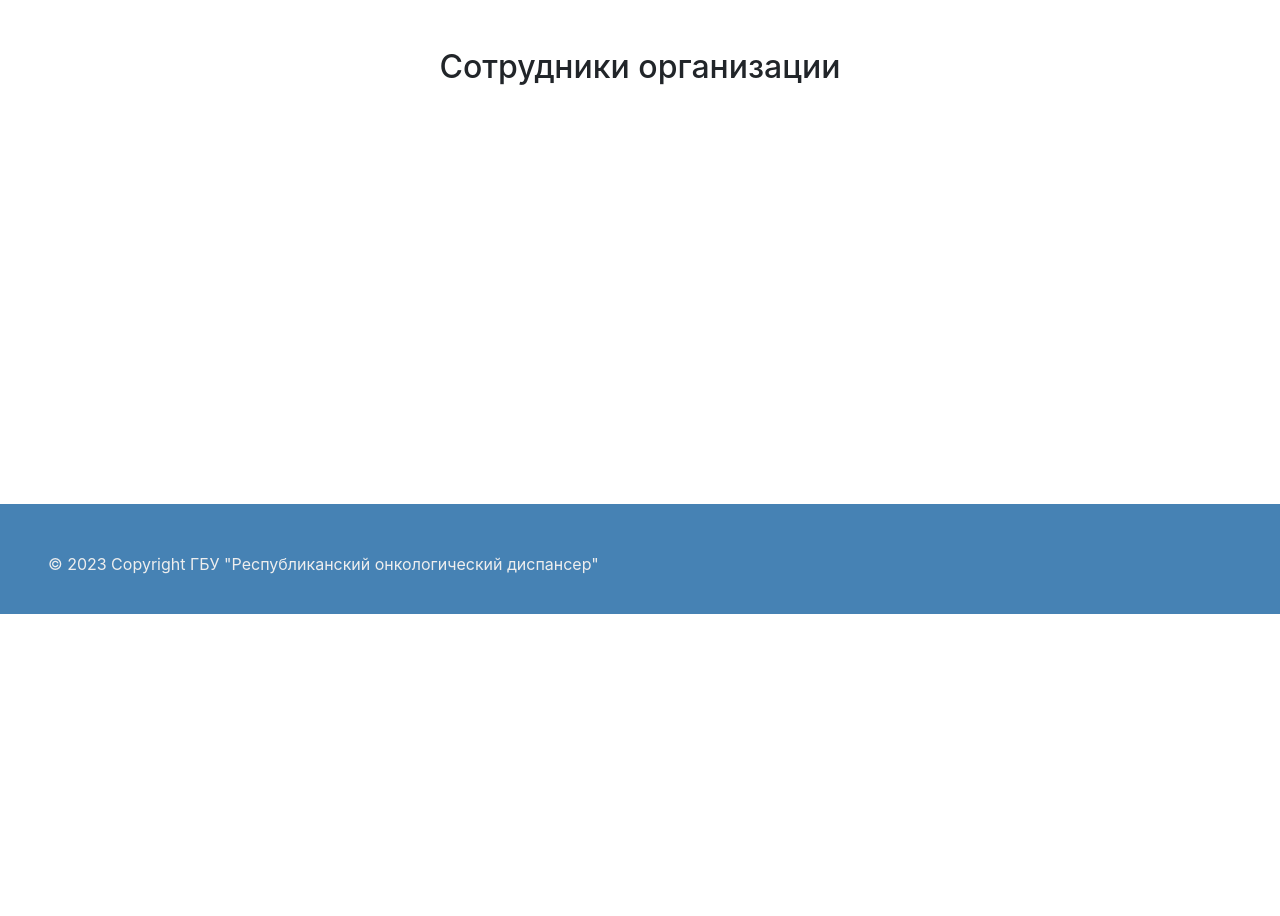
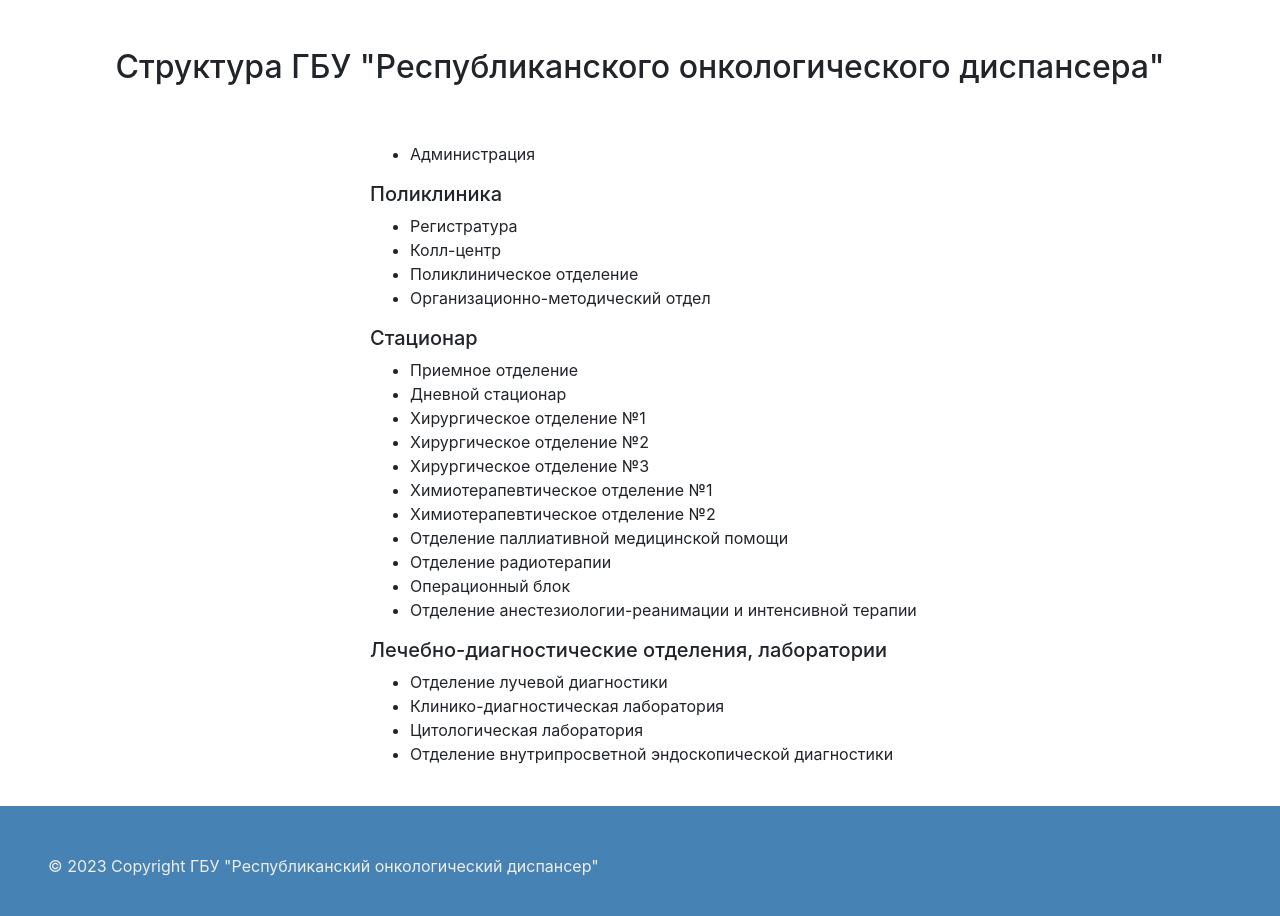
Before and after one commit to RDMN20/gburod, a Django app: page /structure/ in a window 1280 px wide. Shown: the part 186-1102 px from the top of the page. Before the commit the page ends 800 px from the top, so only its background shows below. Run offline with Django 3.2, Linux system fonts and the light colour scheme; data that the repository does not hold is empty; some libraries are stand-ins or nearby versions.

Commit message:
Develop (#12)
* Add structure content

* Update structure page

---------

Co-authored-by: ramzandashkar <dashkarov@gmail.com>

```diff
--- a/gburod/gburod_site/structure/views.py
+++ b/gburod/gburod_site/structure/views.py
@@ -9,21 +9,19 @@ from django.shortcuts import render, get_object_or_404, redirect
 from personnels.forms import RatingForm, CommentForm
 from personnels.models import Persona, Department, Rating, Comment
 
-# from forms import CommentForm
-
 
 def get_page_obj(posts, page_number):
+    """Paginator"""
     paginator = Paginator(posts, settings.AMOUNT_POSTS_ONE_PAGE)
     return paginator.get_page(page_number)
 
 
 def structures(request):
+    """Страница структура"""
     depart = Department.objects.all()
-    stuff = Persona.objects.filter(department__slug='administration')
     template = 'structure/structures.html'
     context = {
         'depart': depart,
-        'page_obj': get_page_obj(stuff, request.GET.get('page')),
     }
     return render(request, template, context)
 
@@ -33,7 +31,7 @@ def depart_detail(request, department_id):
     depart = Department.objects.all()
     departs = get_object_or_404(Department, id=department_id)
     current_page_id = department_id
-    personas = departs.persona.select_related('department',) # Persona.objects.filter(department=departs)
+    personas = departs.persona.select_related('department', )
     context = {
         'current_page_id': current_page_id,
         'depart': depart,
@@ -58,7 +56,6 @@ def persona_detail(request, persona_id):
                 return redirect('structure:persona_detail', persona_id=persona_id)
             except ValidationError as e:
                 messages.error(request, e.message)
-            # messages.error(request, 'Вы уже поставили рейтинг')
     else:
         form = RatingForm()
     context = {
--- a/gburod/gburod_site/templates/base.html
+++ b/gburod/gburod_site/templates/base.html
@@ -14,12 +14,11 @@
   <link rel="stylesheet" href="https://cdnjs.cloudflare.com/ajax/libs/font-awesome/5.15.3/css/all.min.css">
   <link rel="stylesheet" href="https://maxcdn.bootstrapcdn.com/bootstrap/4.3.1/css/bootstrap.min.css">
   <link rel="stylesheet" type="text/css" href="{% static 'css/main.css' %}">
-
   <script src="{% static 'js/main.js' %}" defer></script>
+  <script src="{% static 'js/button_up.js' %}" defer></script>
   <title>{% block title %}ГБУ РОД{% endblock title %}</title>
 </head>
 <body class="d-flex flex-column min-vh-100">
-
 {% include 'includes/header.html' %}
 
 {% block content %}
--- a/gburod/gburod_site/templates/includes/footer.html
+++ b/gburod/gburod_site/templates/includes/footer.html
@@ -1,4 +1,5 @@
 <footer class="mt-auto footer">
+
   <div class="row justify-content-center ">
     <div class="col ml-5 mt-5">
       <p>© {% now 'Y' %} Copyright ГБУ "Республиканский онкологический диспансер"</p>
--- a/gburod/gburod_site/templates/structure/structures.html
+++ b/gburod/gburod_site/templates/structure/structures.html
@@ -5,8 +5,7 @@
   <div class="container">
     <div class="row justify-content-center">
       <div class="col-auto py-5">
-        <h2>Сотрудники организации</h2>
-        <br>
+        <h2>Структура ГБУ "Республиканского онкологического диспансера"</h2>
       </div>
     </div>
     <div class="row">
@@ -21,47 +20,40 @@
         </div>
       </div>
       <div class="col-md-9">
-        <div class="row">
-          <div class="card-deck">
-            {% for persona in page_obj %}
-              <div class="card p-0 mb-3">
-                {% thumbnail persona.image "960x600" crop="center" upscale=True as im %}
-                  <img class="card-img-top" src="{{ im.url }}" alt="Card image cap">
-                {% endthumbnail %}
-                <div class="card-body">
-                  <h5
-                    class="card-title">{{ persona.first_name }} {{ persona.last_name }} {{ persona.patronymic_name }}</h5>
-                  <p class="card-text">
-                    Должность: {{ persona.seat }}
-                    <br>
-                    {% if persona.academic is not None and persona.academic is not False %}
-                      Ученная степень: {{ persona.academic }}
-                      <br>
-                    {% endif %}
-                    Отделение: {{ persona.department }}
-                    <br>
-                    {% if persona.speciality is not None %}
-                      {{ persona.speciality }}
-                    {% endif %}
-                  </p>
-                </div>
-                <div class="card-footer">
-                  <small class="text-muted"><a href="{% url 'structure:persona_detail' persona.pk %}"
-                                               class="">Подробно</a></small>
-                </div>
-              </div>
-              {% if forloop.counter|divisibleby:3 and not forloop.last %}
-                </div>
-                </div>
-                <div class="row">
-                <div class="card-deck">
-              {% endif %}
-            {% endfor %}
-            </div>
-            </div>
+        <ul>
+          <li>Администрация</li>
+        </ul>
+        <h5>Поликлиника</h5>
+        <ul>
+          <li>Регистратура</li>
+          <li>Колл-центр</li>
+          <li>Поликлиническое отделение</li>
+          <li>Организационно-методический отдел</li>
+        </ul>
+        <h5>Стационар</h5>
+        <ul>
+          <li>Приемное отделение</li>
+          <li>Дневной стационар</li>
+          <li>Хирургическое отделение №1</li>
+          <li>Хирургическое отделение №2</li>
+          <li>Хирургическое отделение №3</li>
+          <li>Химиотерапевтическое отделение №1</li>
+          <li>Химиотерапевтическое отделение №2</li>
+          <li>Отделение паллиативной медицинской помощи</li>
+          <li>Отделение радиотерапии</li>
+          <li>Операционный блок</li>
+          <li>Отделение анестезиологии-реанимации и интенсивной терапии</li>
+        </ul>
+        <h5>Лечебно-диагностические отделения, лаборатории</h5>
+        <ul>
+          <li>Отделение лучевой диагностики</li>
+          <li>Клинико-диагностическая лаборатория</li>
+          <li>Цитологическая лаборатория</li>
+          <li>Отделение внутрипросветной эндоскопической диагностики</li>
+        </ul>
       </div>
     </div>
-    <div class="row">
+    <div class="row justify-content-center">
       {% include 'includes/paginator.html' %}
     </div>
     <br>
```
Also changed, not shown: gburod/gburod_site/static/css/carousel.css (deleted, +0 -93 lines), gburod/gburod_site/static/css/carousel.rtl.css (deleted, +0 -89 lines), gburod/gburod_site/static/js/main.js (line endings or trailing spaces), 1 other file.
